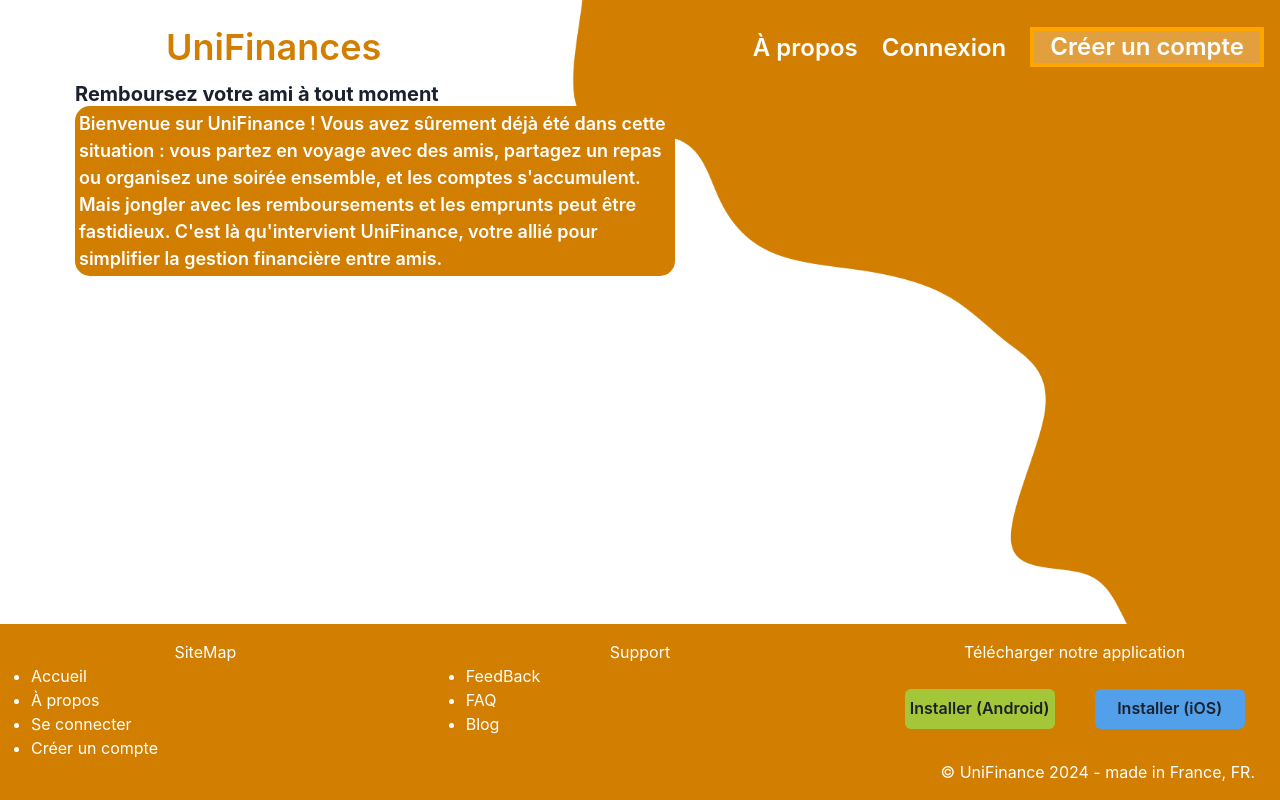
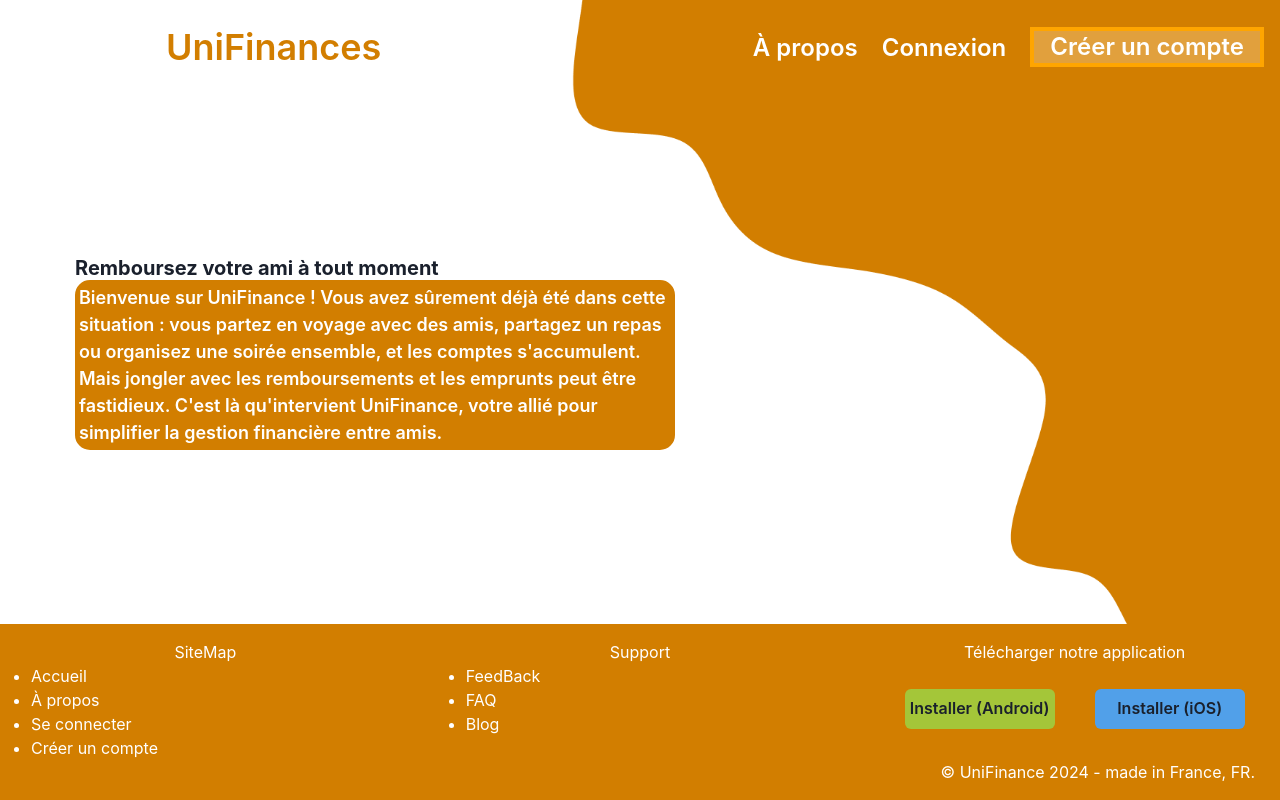
Before and after one commit to DeathFull/3PROJ-Web, a React (Vite) app: page / in a window 1280 px wide. Built offline with nearby package versions, Linux system fonts and the light colour scheme.

Commit message:
fix: common

```diff
--- a/src/components/MainPage.tsx
+++ b/src/components/MainPage.tsx
@@ -1,6 +1,6 @@
 import Header from "./Header.tsx";
 import Footer from "./Footer.tsx";
-import { Box, Flex } from "@chakra-ui/react";
+import { Flex } from "@chakra-ui/react";
 import { Outlet } from "react-router-dom";
 
 function MainPage() {
@@ -8,9 +8,9 @@ function MainPage() {
     <>
       <Flex pos="relative" direction="column" minH="100vh">
         <Header />
-        <Box flex={1} h="100%">
+        <Flex justify={"center"} direction={"column"} flex={1}>
           <Outlet />
-        </Box>
+        </Flex>
         <Footer />
       </Flex>
     </>
```
